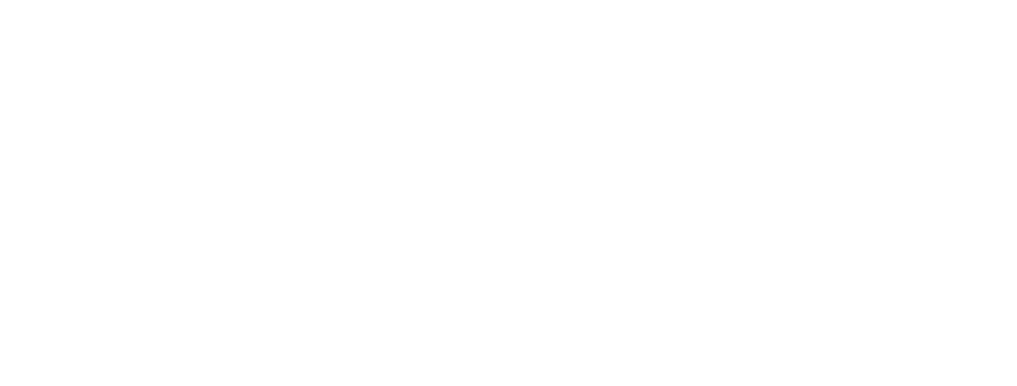
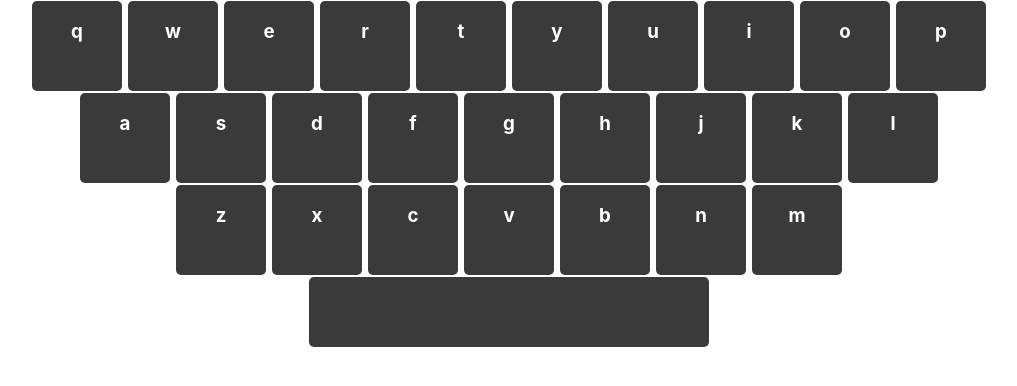
Before and after one commit to PeeyushKumar/keyboard, a React (Create React App) app: page / in a window 1280 px wide. Shown: the top 386 px of the page, without its empty margins (131-1148 px from the left). Built offline with nearby package versions, Linux system fonts and the light colour scheme.

Commit message:
Created basic keyboard

```diff
--- a/src/App.css
+++ b/src/App.css
@@ -0,0 +1,21 @@
+.keyboard {
+    text-align: center;
+}
+
+.key {
+    height: 90px;
+    width: 90px;
+    background-color: rgb(58, 58, 58);
+    margin: 1px 3px;
+    display: inline-block;
+    border-radius: 5px;
+}
+
+.space {
+    height: 70px;
+    width: 400px;
+}
+
+.character {
+    color: #fff;
+}
--- a/src/App.js
+++ b/src/App.js
@@ -1,9 +1,10 @@
 import './App.css';
+import Game from './components/Game'
 
 function App() {
   return (
     <div className="App">
-
+      <Game></Game>
     </div>
   );
 }
--- /dev/null
+++ b/src/components/Game.jsx
@@ -0,0 +1,15 @@
+import { Component } from 'react';
+
+import Keyboard from './Keyboard';
+
+class Game extends Component {
+    render() {
+        return(
+            <div>
+                <Keyboard></Keyboard>
+            </div>
+        );
+    }
+}
+
+export default Game;
--- /dev/null
+++ b/src/components/Key.jsx
@@ -0,0 +1,23 @@
+import { Component } from 'react';
+
+class Key extends Component {
+
+    constructor(props) {
+        super(props);
+    }
+
+    render() {
+        const {isSpace, character} = this.props;
+
+        let className = 'key';
+        if (isSpace) className += ' space';
+
+        return(
+            <div className={className}>
+                <h3 className='character'>{character}</h3>
+            </div>
+        );
+    }
+}
+
+export default Key;
--- /dev/null
+++ b/src/components/Keyboard.jsx
@@ -0,0 +1,42 @@
+import { Component } from 'react';
+
+import Key from './Key';
+
+class Keyboard extends Component {
+    constructor() {
+
+        super();
+
+        this.state = {
+            keys : [
+                ['q','w','e','r','t','y','u','i','o','p'],
+                ['a','s','d','f','g','h','j','k','l'],
+                ['z','x','c','v','b','n','m']
+            ]
+        }
+    }
+
+    render() {
+
+        const {keys} = this.state;
+
+        return(
+            <div className="keyboard">
+                {
+                    keys.map(row => {
+                        return(
+                            <div>
+                                {row.map(ch => <Key isSpace={false} character={ch}></Key>)}
+                            </div>
+                        )
+                    })
+                }
+                <div>
+                    <Key isSpace={true} character=' '></Key>
+                </div>
+            </div>
+        );
+    }
+}
+
+export default Keyboard;
```
